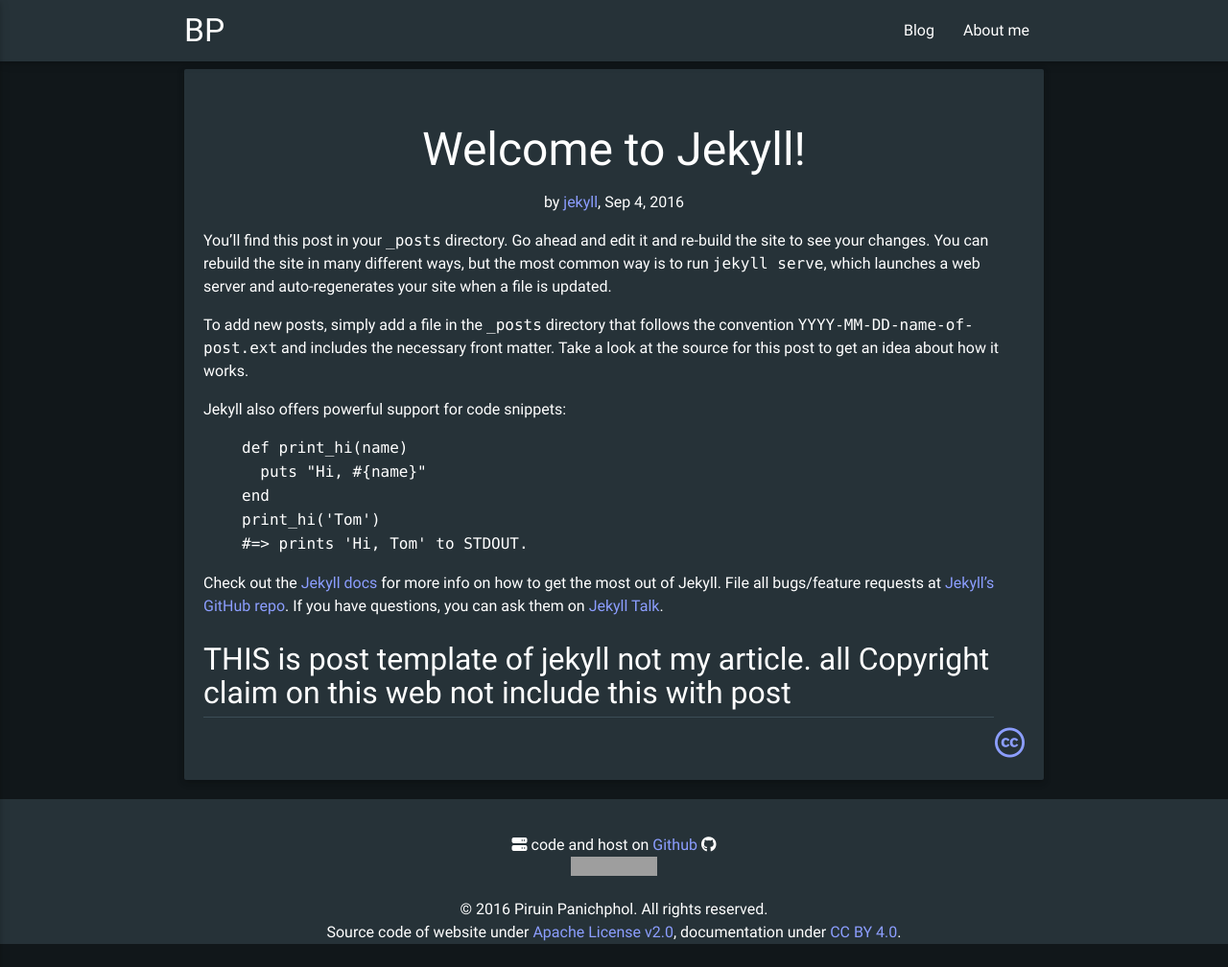
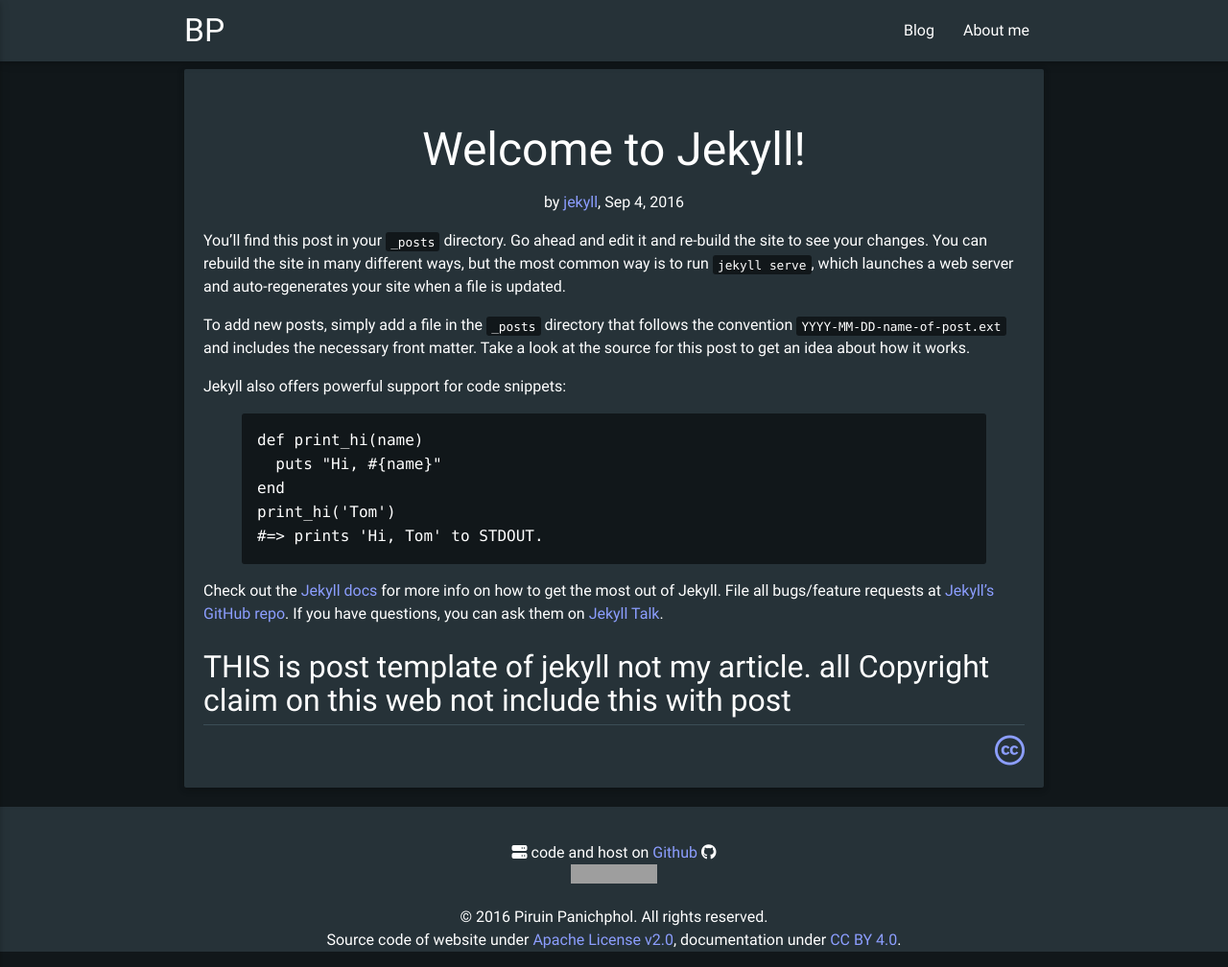
Before and after one commit to piruin/piruin.github.io, a Jekyll site: the page built from _posts/2016-09-04-welcome-to-jekyll.markdown, in a window 1280 px wide and 1008 px high. Shown: the whole window at 96% size. Built offline with Jekyll 4.4.1, drawn with Linux system fonts in a browser that asks for light colours; nearby versions of some CDN libraries; grey boxes are pictures that could not be loaded.

Commit message:
Set styles for code in article

```diff
--- a/_sass/components/_article.scss
+++ b/_sass/components/_article.scss
@@ -1,5 +1,24 @@
-article > h2 {
-  padding-bottom: 0.2em;
-  margin-right: 1em;
-  border-bottom: 1px solid $primary-color-light;
+article {
+    h2 {
+        padding-bottom: 0.2em;
+        border-bottom: 1px solid $primary-color-light;
+    }
+
+    ul > li {
+        list-style-type: disc;
+        margin-left: 40px;
+    }
+
+    p > code {
+        padding: 0.2em 0.4em;
+        background-color:  $primary-color-dark;
+        border-radius: 3px;
+        font-size: 80%;
+    }
+
+    pre {
+      padding: 16px;
+      background-color: $primary-color-dark;
+      border-radius: 3px;
+    }
 }
--- a/_sass/components/_global.scss
+++ b/_sass/components/_global.scss
@@ -32,11 +32,6 @@
   li {
     list-style-type: none;
   }
-}
-
-article > ul > li {
-  list-style-type: disc;
-  margin-left: 36px;
 }
 
 a {
```
